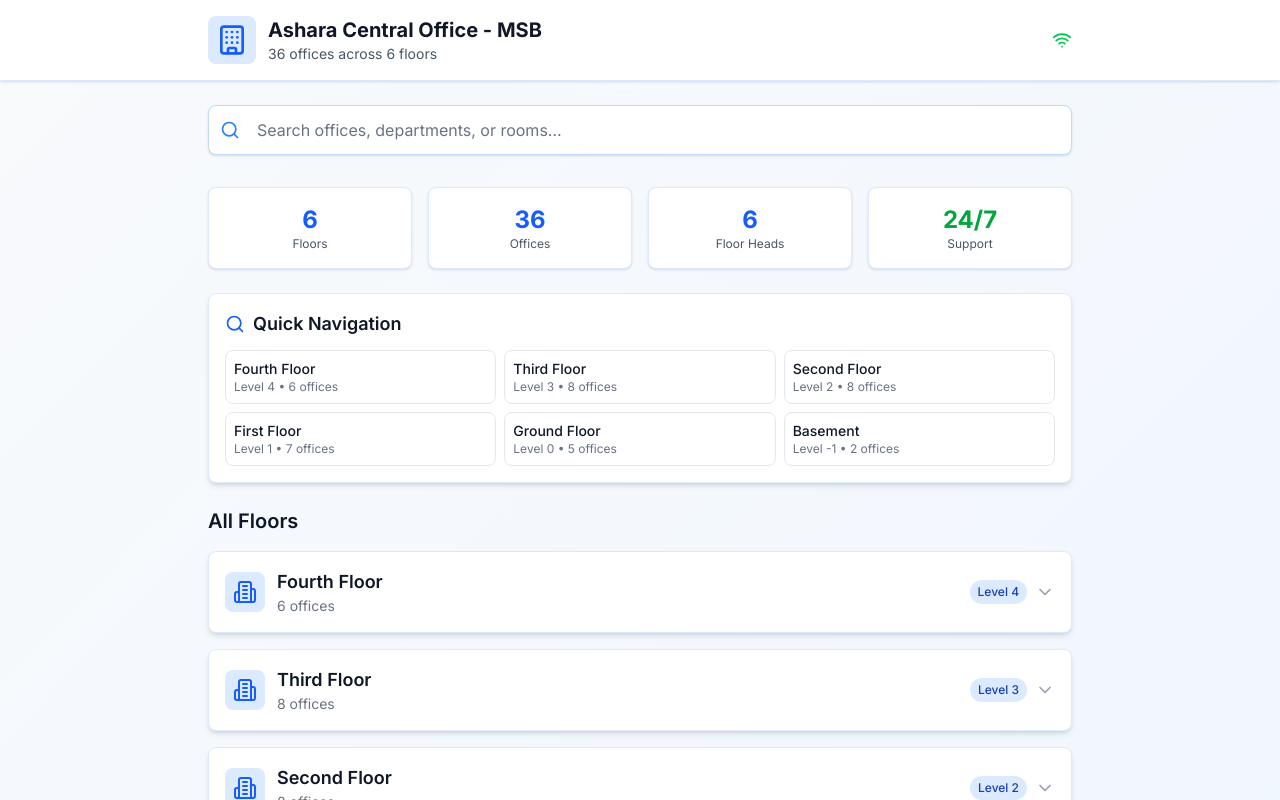
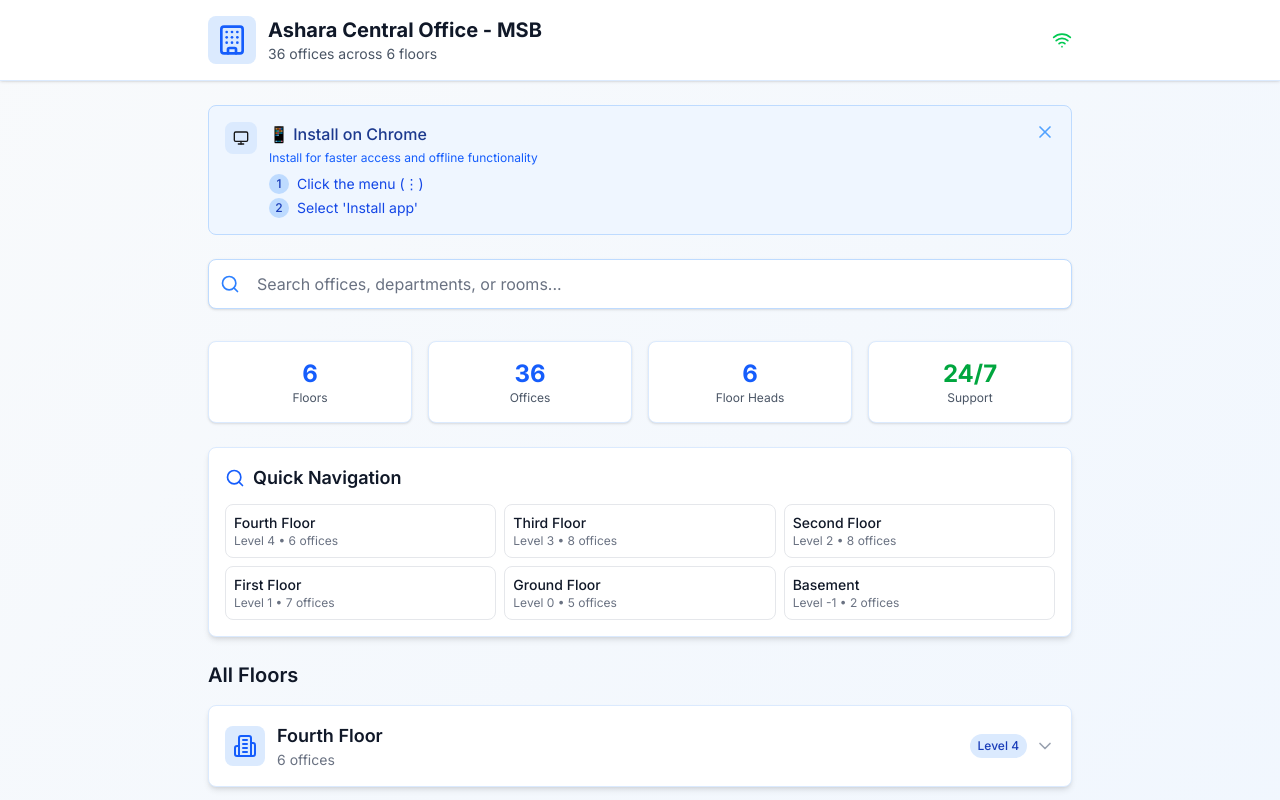
Before and after one commit to Husain01/central-office-index, a Next.js app: page / in a window 1280 px wide. Shown: the top 800 px of the page. Built offline with nearby package versions, Linux system fonts and the light colour scheme.

Commit message:
Add InstallButton component and update app icons

```diff
--- a/src/app/layout.tsx
+++ b/src/app/layout.tsx
@@ -27,9 +27,9 @@ export const metadata: Metadata = {
     telephone: false,
   },
   icons: {
-    icon: "/General Logo 1447.jpg",
-    shortcut: "/General Logo 1447.jpg",
-    apple: "/General Logo 1447.jpg",
+    icon: "/logo-192x192.jpg",
+    shortcut: "/logo-192x192.jpg",
+    apple: "/logo-192x192.jpg",
   },
   appleWebApp: {
     capable: true,
--- a/src/app/page.tsx
+++ b/src/app/page.tsx
@@ -5,6 +5,7 @@ import { Building, Search as SearchIcon, Wifi, WifiOff } from "lucide-react";
 import SearchBar from "@/components/SearchBar";
 import FloorCard from "@/components/FloorCard";
 import SearchResults from "@/components/SearchResults";
+import InstallButton from "@/components/InstallButton";
 import { floors } from "@/data/offices";
 import type { Floor, Office } from "@/data/offices";
 
@@ -67,6 +68,9 @@ export default function Home() {
 
       {/* Main Content */}
       <main className="max-w-4xl mx-auto px-4 py-6">
+        {/* Install Button */}
+        <InstallButton />
+
         {/* Search Section */}
         <div className="mb-8">
           <SearchBar
--- /dev/null
+++ b/src/components/InstallButton.tsx
@@ -0,0 +1,195 @@
+"use client";
+
+import { useState, useEffect } from "react";
+import { Download, X, Smartphone, Monitor } from "lucide-react";
+
+interface BeforeInstallPromptEvent extends Event {
+  prompt(): Promise<void>;
+  userChoice: Promise<{ outcome: "accepted" | "dismissed" }>;
+}
+
+export default function InstallButton() {
+  const [deferredPrompt, setDeferredPrompt] =
+    useState<BeforeInstallPromptEvent | null>(null);
+  const [showInstallBanner, setShowInstallBanner] = useState(false);
+  const [isStandalone, setIsStandalone] = useState(false);
+  const [showManualInstructions, setShowManualInstructions] = useState(true);
+
+  useEffect(() => {
+    // Check if app is already installed (running in standalone mode)
+    const checkStandalone = () => {
+      return (
+        window.matchMedia("(display-mode: standalone)").matches ||
+        window.navigator.standalone === true
+      );
+    };
+
+    setIsStandalone(checkStandalone());
+
+    // Listen for the beforeinstallprompt event
+    const handleBeforeInstallPrompt = (e: Event) => {
+      e.preventDefault();
+      setDeferredPrompt(e as BeforeInstallPromptEvent);
+      setShowInstallBanner(true);
+    };
+
+    // Listen for app installed event
+    const handleAppInstalled = () => {
+      setDeferredPrompt(null);
+      setShowInstallBanner(false);
+      setIsStandalone(true);
+    };
+
+    window.addEventListener("beforeinstallprompt", handleBeforeInstallPrompt);
+    window.addEventListener("appinstalled", handleAppInstalled);
+
+    return () => {
+      window.removeEventListener(
+        "beforeinstallprompt",
+        handleBeforeInstallPrompt
+      );
+      window.removeEventListener("appinstalled", handleAppInstalled);
+    };
+  }, []);
+
+  const handleInstallClick = async () => {
+    if (!deferredPrompt) return;
+
+    try {
+      await deferredPrompt.prompt();
+      const { outcome } = await deferredPrompt.userChoice;
+
+      if (outcome === "accepted") {
+        setDeferredPrompt(null);
+        setShowInstallBanner(false);
+      }
+    } catch (error) {
+      console.error("Error during install prompt:", error);
+    }
+  };
+
+  const handleDismiss = () => {
+    setShowInstallBanner(false);
+  };
+
+  const handleDismissManual = () => {
+    setShowManualInstructions(false);
+  };
+
+  // Don't show if already installed or manually dismissed
+  if (isStandalone) {
+    return null;
+  }
+
+  // Don't show manual instructions if dismissed
+  if (!showManualInstructions && !deferredPrompt) {
+    return null;
+  }
+
+  // Install banner for when prompt is available
+  if (showInstallBanner && deferredPrompt) {
+    return (
+      <div className="mb-6">
+        <div className="bg-gradient-to-r from-blue-500 to-blue-600 rounded-lg shadow-lg border border-blue-300 p-4 text-white">
+          <div className="flex items-start gap-3">
+            <div className="bg-white/20 p-2 rounded-lg flex-shrink-0">
+              <Download className="h-5 w-5 text-white" />
+            </div>
+            <div className="flex-1 min-w-0">
+              <h3 className="font-semibold text-white text-sm mb-1">
+                📱 Install Ashara Central Office
+              </h3>
+              <p className="text-blue-100 text-xs mb-3">
+                Get instant access and work offline! Install our app for the
+                best experience.
+              </p>
+              <div className="flex gap-2">
+                <button
+                  onClick={handleInstallClick}
+                  className="bg-white text-blue-600 hover:bg-blue-50 font-medium text-xs px-4 py-2 rounded-lg transition-colors"
+                >
+                  Install Now
+                </button>
+                <button
+                  onClick={handleDismiss}
+                  className="bg-white/20 hover:bg-white/30 text-white text-xs px-3 py-2 rounded-lg transition-colors"
+                >
+                  Maybe Later
+                </button>
+              </div>
+            </div>
+            <button
+              onClick={handleDismiss}
+              className="text-white/80 hover:text-white flex-shrink-0 ml-2"
+              title="Close"
+            >
+              <X className="h-5 w-5" />
+            </button>
+          </div>
+        </div>
+      </div>
+    );
+  }
+
+  // Manual install instructions for other cases
+  const getInstallInstructions = () => {
+    const userAgent = navigator.userAgent.toLowerCase();
+
+    if (userAgent.includes("safari") && !userAgent.includes("chrome")) {
+      return {
+        icon: <Smartphone className="h-4 w-4" />,
+        title: "Install on iOS",
+        steps: ["Tap the Share button", "Select 'Add to Home Screen'"],
+      };
+    } else if (userAgent.includes("chrome")) {
+      return {
+        icon: <Monitor className="h-4 w-4" />,
+        title: "Install on Chrome",
+        steps: ["Click the menu (⋮)", "Select 'Install app'"],
+      };
+    } else {
+      return {
+        icon: <Download className="h-4 w-4" />,
+        title: "Install App",
+        steps: ["Look for install option in your browser menu"],
+      };
+    }
+  };
+
+  const instructions = getInstallInstructions();
+
+  return (
+    <div className="bg-blue-50 border border-blue-200 rounded-lg p-4 mb-6">
+      <div className="flex items-start gap-3">
+        <div className="bg-blue-100 p-2 rounded-lg flex-shrink-0">
+          {instructions.icon}
+        </div>
+        <div className="flex-1">
+          <h3 className="font-medium text-blue-900 mb-1">
+            📱 {instructions.title}
+          </h3>
+          <p className="text-xs text-blue-600 mb-2">
+            Install for faster access and offline functionality
+          </p>
+          <div className="text-sm text-blue-700 space-y-1">
+            {instructions.steps.map((step, index) => (
+              <div key={index} className="flex items-center gap-2">
+                <span className="bg-blue-200 text-blue-800 w-5 h-5 rounded-full text-xs flex items-center justify-center font-medium">
+                  {index + 1}
+                </span>
+                <span>{step}</span>
+              </div>
+            ))}
+          </div>
+        </div>
+        <button
+          onClick={handleDismissManual}
+          className="text-blue-400 hover:text-blue-600 flex-shrink-0 ml-2"
+          title="Dismiss"
+        >
+          <X className="h-5 w-5" />
+        </button>
+      </div>
+    </div>
+  );
+}
```
